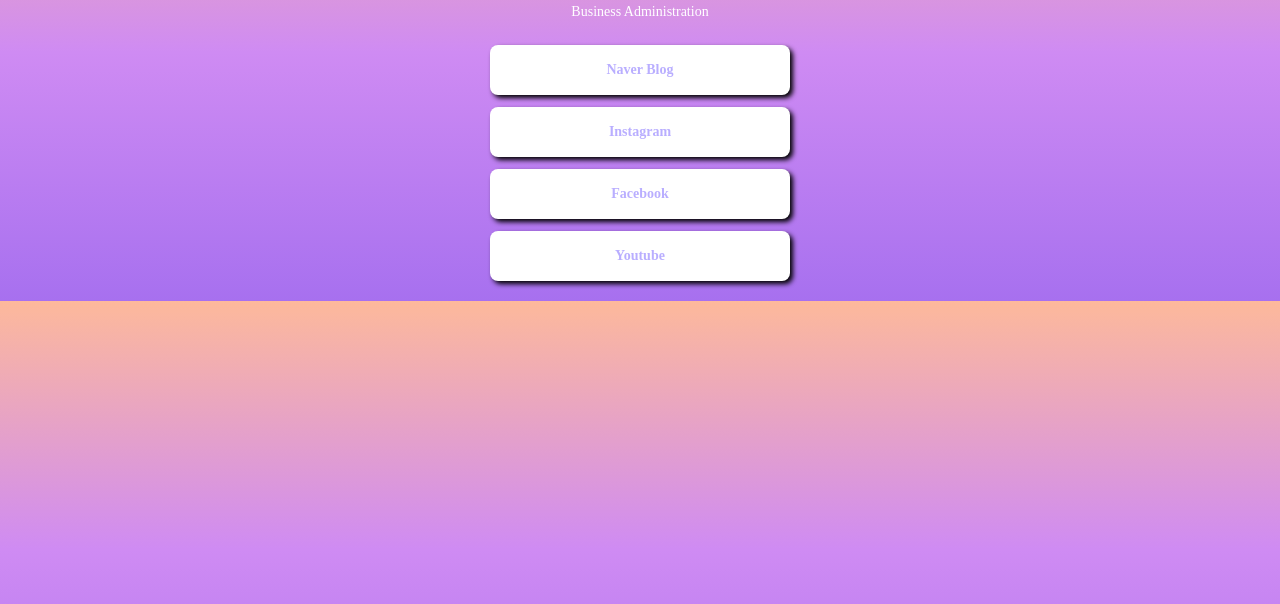
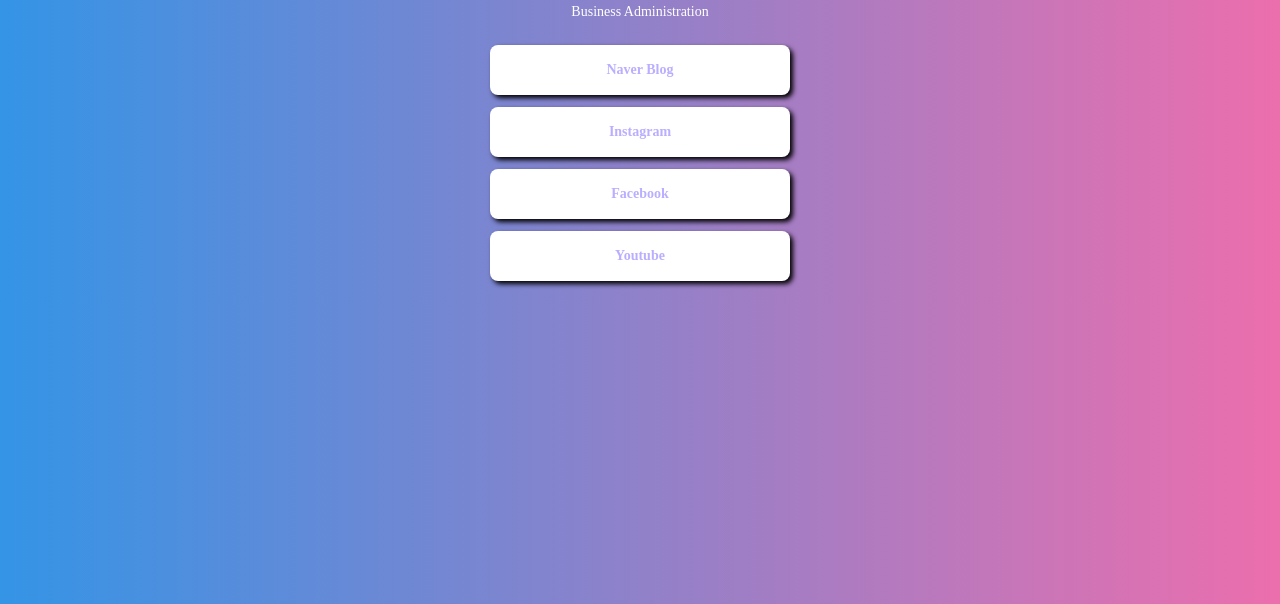
Before and after one commit to woobin125/mypage, a plain HTML site: page index.html in a window 1280 px wide. Shown: the part 196-800 px from the top of the page. Drawn offline with Linux system fonts and the light colour scheme; a web font is replaced by a local one.

Commit message:
Update index.html

```diff
--- a/index.html
+++ b/index.html
@@ -14,9 +14,9 @@
                 font-family: "Pretendard",serif;
             }
            body {
-               background: #A770EF;  /* fallback for old browsers */
-               background: -webkit-linear-gradient(to bottom, #FDB99B, #CF8BF3, #A770EF);  /* Chrome 10-25, Safari 5.1-6 */
-               background: linear-gradient(to bottom, #FDB99B, #CF8BF3, #A770EF); /* W3C, IE 10+/ Edge, Firefox 16+, Chrome 26+, Opera 12+, Safari 7+ */
+              background: #3494E6;  /* fallback for old browsers */
+              background: -webkit-linear-gradient(to left, #EC6EAD, #3494E6);  /* Chrome 10-25, Safari 5.1-6 */
+              background: linear-gradient(to left, #EC6EAD, #3494E6); /* W3C, IE 10+/ Edge, Firefox 16+, Chrome 26+, Opera 12+, Safari 7+ */
            }
 
            .profile {
```
